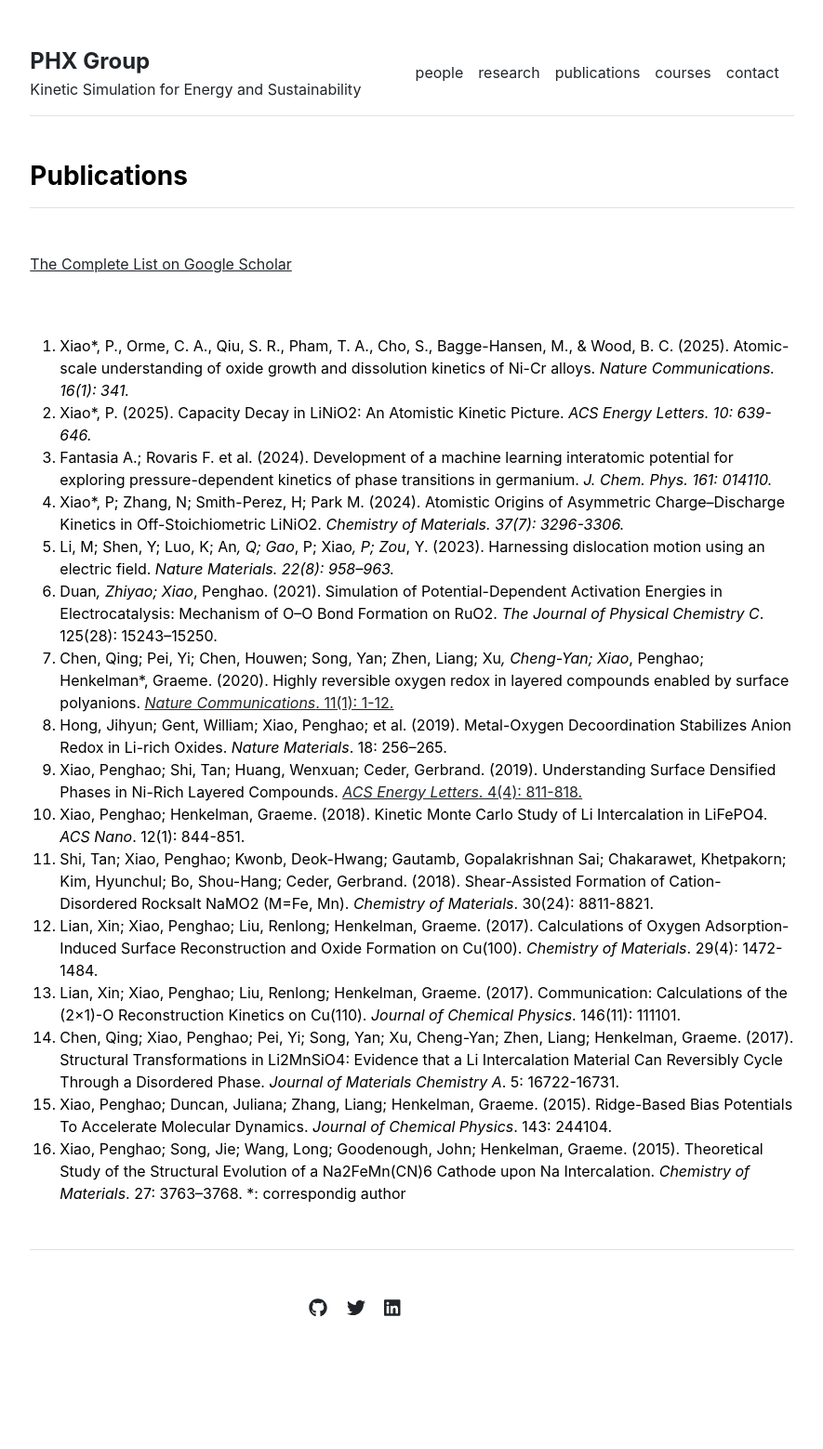
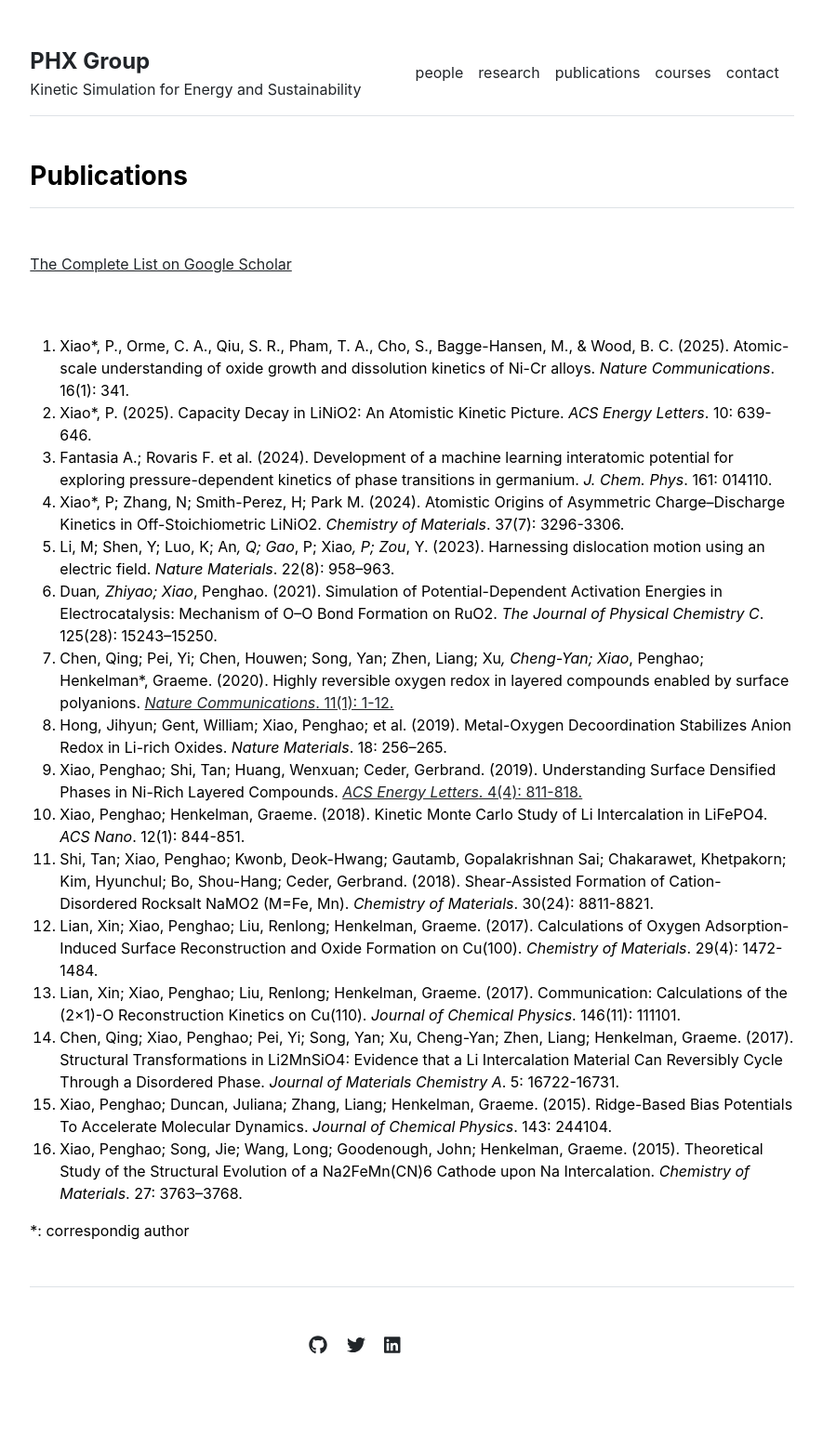
Before and after one commit to penghao-xiao/xiao_group, a Jekyll site: the page built from publications.md, in a window 1280 px wide. Shown: the whole page at 93% size, without its empty margins (197-1082 px from the left). Built offline with Jekyll 4.4.1, drawn with Linux system fonts in a browser that asks for light colours; before the commit the page ends 1519 px from its top, so only the background shows below that.

Commit message:
Update publications.md
formatting

```diff
--- a/publications.md
+++ b/publications.md
@@ -3,11 +3,11 @@ layout: publications
 title: "Publications"
 ---
 
-1. Xiao*, P., Orme, C. A., Qiu, S. R., Pham, T. A., Cho, S., Bagge-Hansen, M., & Wood, B. C. (2025). Atomic-scale understanding of oxide growth and dissolution kinetics of Ni-Cr alloys. <em>Nature Communications<em>. 16(1): 341.
-2. Xiao*, P. (2025). Capacity Decay in LiNiO2: An Atomistic Kinetic Picture. <em>ACS Energy Letters<em>. 10: 639-646.
-3. Fantasia A.; Rovaris F. et al. (2024). Development of a machine learning interatomic potential for exploring pressure-dependent kinetics of phase transitions in germanium. <em>J. Chem. Phys<em>. 161: 014110.
-4. Xiao*, P; Zhang, N; Smith-Perez, H; Park M. (2024). Atomistic Origins of Asymmetric Charge–Discharge Kinetics in Off-Stoichiometric LiNiO2. <em>Chemistry of Materials<em>. 37(7): 3296-3306.
-5. Li, M; Shen, Y; Luo, K; An*, Q; Gao*, P; Xiao*, P; Zou*, Y. (2023). Harnessing dislocation motion using an electric field. <em>Nature Materials<em>. 22(8): 958–963.
+1. Xiao*, P., Orme, C. A., Qiu, S. R., Pham, T. A., Cho, S., Bagge-Hansen, M., & Wood, B. C. (2025). Atomic-scale understanding of oxide growth and dissolution kinetics of Ni-Cr alloys. <em>Nature Communications</em>. 16(1): 341.
+2. Xiao*, P. (2025). Capacity Decay in LiNiO2: An Atomistic Kinetic Picture. <em>ACS Energy Letters</em>. 10: 639-646.
+3. Fantasia A.; Rovaris F. et al. (2024). Development of a machine learning interatomic potential for exploring pressure-dependent kinetics of phase transitions in germanium. <em>J. Chem. Phys</em>. 161: 014110.
+4. Xiao*, P; Zhang, N; Smith-Perez, H; Park M. (2024). Atomistic Origins of Asymmetric Charge–Discharge Kinetics in Off-Stoichiometric LiNiO2. <em>Chemistry of Materials</em>. 37(7): 3296-3306.
+5. Li, M; Shen, Y; Luo, K; An*, Q; Gao*, P; Xiao*, P; Zou*, Y. (2023). Harnessing dislocation motion using an electric field. <em>Nature Materials</em>. 22(8): 958–963.
 6. Duan*, Zhiyao; Xiao*, Penghao. (2021). Simulation of Potential-Dependent Activation Energies in Electrocatalysis: Mechanism of O–O Bond Formation on RuO2. <em>The Journal of Physical Chemistry C</em>. 125(28): 15243–15250.
 7. Chen, Qing; Pei, Yi; Chen, Houwen; Song, Yan; Zhen, Liang; Xu*, Cheng-Yan; Xiao*, Penghao; Henkelman*, Graeme. (2020). Highly reversible oxygen redox in layered compounds enabled by surface polyanions. [<em>Nature Communications</em>. 11(1): 1-12.](https://www.nature.com/articles/s41467-020-17126-3)
 8. Hong, Jihyun; Gent, William; Xiao, Penghao; et al. (2019). Metal-Oxygen Decoordination Stabilizes Anion Redox in Li-rich Oxides. <em>Nature Materials</em>. 18: 256–265.
@@ -19,4 +19,5 @@ title: "Publications"
 14. Chen, Qing; Xiao, Penghao; Pei, Yi; Song, Yan; Xu, Cheng-Yan; Zhen, Liang; Henkelman, Graeme. (2017). Structural Transformations in Li2MnSiO4: Evidence that a Li Intercalation Material Can Reversibly Cycle Through a Disordered Phase. <em>Journal of Materials Chemistry A</em>. 5: 16722-16731.
 15. Xiao, Penghao; Duncan, Juliana; Zhang, Liang; Henkelman, Graeme. (2015). Ridge-Based Bias Potentials To Accelerate Molecular Dynamics. <em>Journal of Chemical Physics</em>. 143: 244104.
 16. Xiao, Penghao; Song, Jie; Wang, Long; Goodenough, John; Henkelman, Graeme. (2015). Theoretical Study of the Structural Evolution of a Na2FeMn(CN)6 Cathode upon Na Intercalation. <em>Chemistry of Materials</em>. 27: 3763–3768.
+
 *: correspondig author
```
